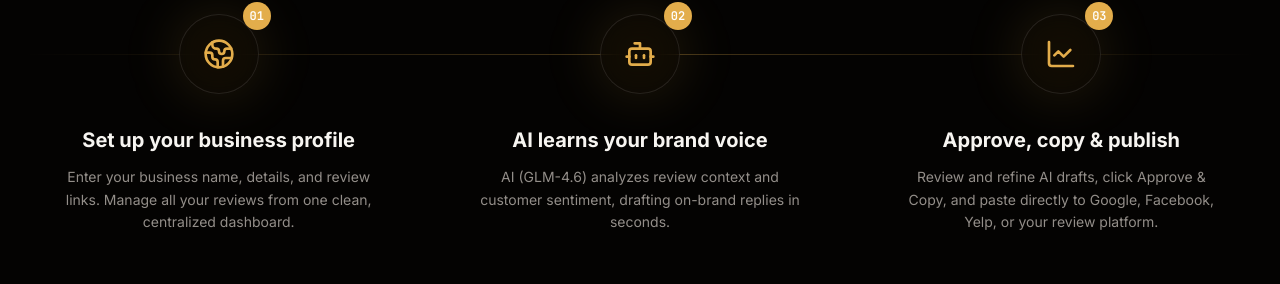
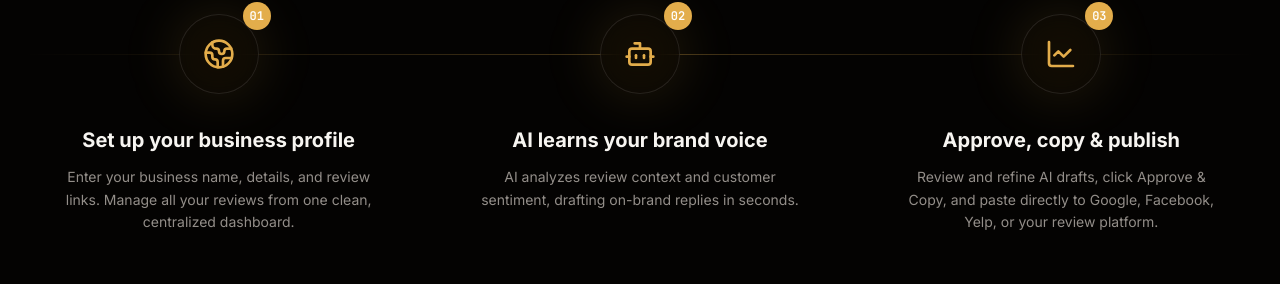
Before and after one commit to brave-scientist/GOOGLE-MAP-REVIEW-APP, a Next.js app: page / in a window 1280 px wide. Shown: the part 4437-4721 px from the top of the page. Built offline with nearby package versions, Linux system fonts and the light colour scheme.

Commit message:
test(e2e): align test locators with manual Approve & Copy workflow and Next.js router transitions

```diff
--- a/src/app/page.tsx
+++ b/src/app/page.tsx
@@ -816,7 +816,7 @@ function HowItWorks() {
     {
       num: '02',
       title: 'AI learns your brand voice',
-      desc: 'AI (GLM-4.6) analyzes review context and customer sentiment, drafting on-brand replies in seconds.',
+      desc: 'AI analyzes review context and customer sentiment, drafting on-brand replies in seconds.',
       icon: Bot,
     },
     {
```
Also changed, not shown: 2 other files (tests, documents, lock files or other folders).
